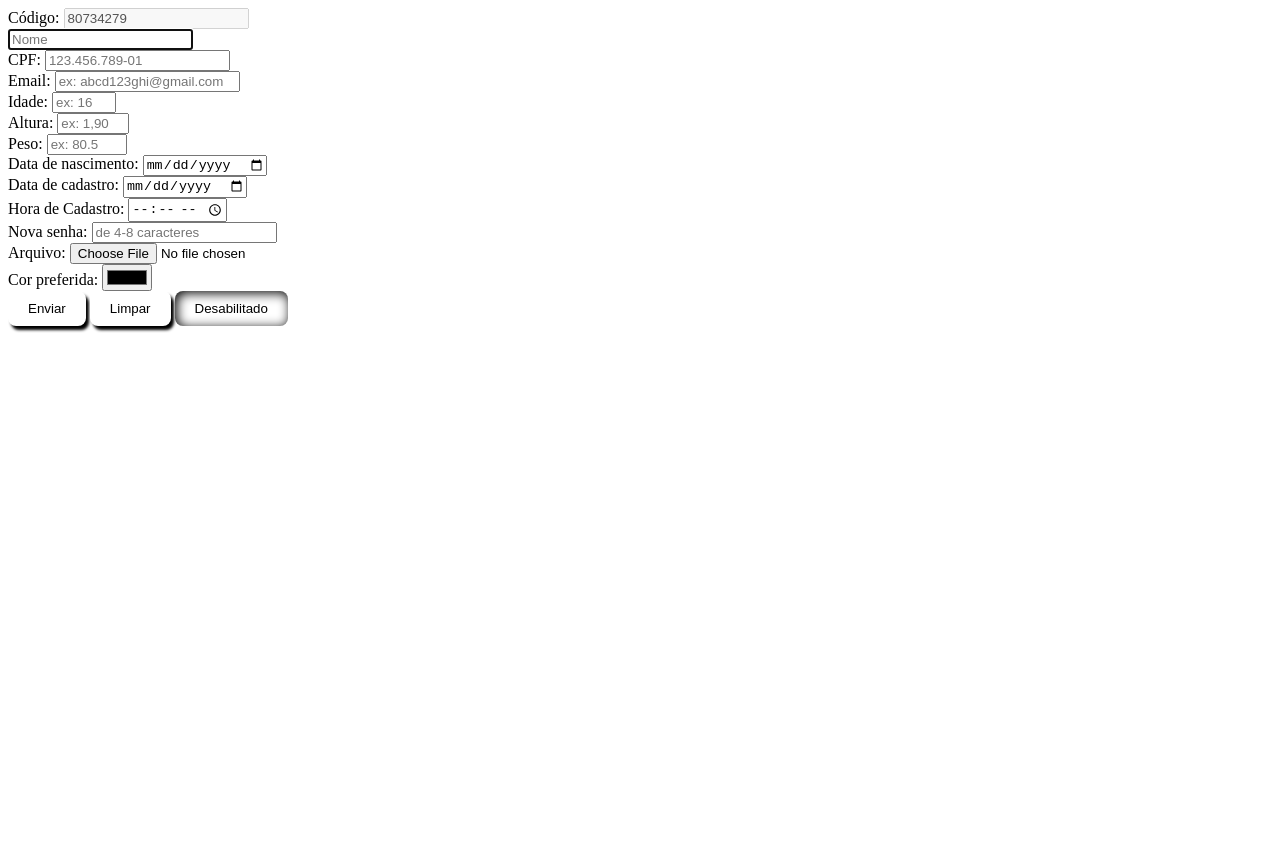
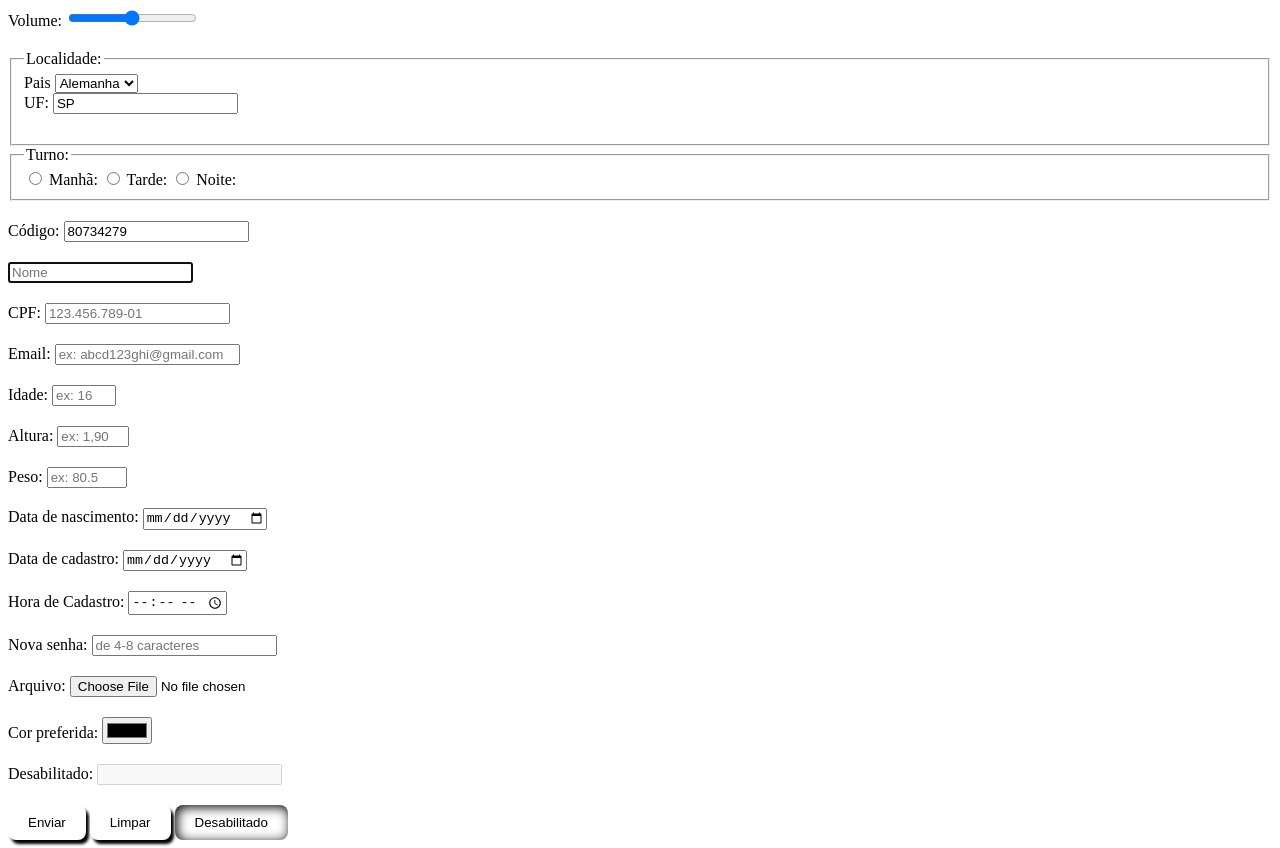
Before and after one commit to miguelsouz/formul-rio-html, a plain HTML site: page index.html in a window 1280 px wide. Before the commit the page ends 800 px from the top, so only its background shows below. Drawn offline with Linux system fonts and the light colour scheme.

Commit message:
feat: abreviacões, continuação de elementos de formulários

```diff
--- a/index.html
+++ b/index.html
@@ -4,14 +4,58 @@
     <meta charset="UTF-8">
     <meta name="viewport" content="width=device-width, initial-scale=1.0">
     <link rel="stylesheet" href="./style.css">
-    <title>Formulário</title>
+    <title>Elementos de Formulários</title>
 </head>
 <body>
     <form action="">
 
         <div class="controle-form">
+            <label for="volume">Volume:</label>
+            <input type="range" id="volume" min="0" max="100" step="1">
+        </div>
+
+        <fieldset>
+            <legend>Localidade:</legend>
+
+            <label for="pais">Pais</label>
+            <select id="pais">
+                <option value="1">Alemanha</option>
+                <option value="2">Argentina</option>
+                <option value="3">Brasil</option>
+                <option value="4">Colombia</option>
+                <option value="5">Cuba</option>
+            </select>
+
+            <div class="controle-form">
+                <label for="selectUF">UF:</label>
+                <input list="uf" value="SP" id="selectUF">
+            </div>
+        </fieldset>
+
+        <div class="controle-form">
+            <fieldset>
+                <legend>Turno:</legend>
+
+                <input type="radio" name="turno" id="manha">
+                <label for="manha">Manhã:</label>
+
+                <input type="radio" name="turno" id="tarde">
+                <label for="tarde">Tarde:</label>
+
+                <input type="radio" name="turno" id="noite">
+                <label for="noite">Noite:</label>
+            </fieldset>
+        </div>
+
+        <datalist id="uf">
+            <option value="AP">Amapá</option>
+            <option value="AM">Amazônia</option>
+            <option value="MN">Minas Gerais</option>
+            <option value="RJ">Rio de Janeiro</option>
+        </datalist>
+        <div class="controle-form">
             <label for="codigo">Código:</label>
-            <input type="number" id="codigo" value="80734279" disabled>
+            <input type="number" id="codigo" value="80734279" >
         </div>
 
         <div class="controle-form">
@@ -74,6 +118,11 @@
             <input type="color" id="corPreferida">
         </div>
 
+        <div class="controle-form">
+            <label for="desabilitado">Desabilitado: </label>
+            <input type="text" id="desabilitado" disabled>
+        </div>
+
         <input type="hidden" id="chaveSecreta" value="bjoweaf80w74ofgv1op2634rtfgqop237rtf2370f72">
 
         <!-- <input type="reset" src="https://img.freepik.com/vetores-premium/botao-sim_592324-8788.jpg" alt="Enviar"> -->
--- a/style.css
+++ b/style.css
@@ -1,3 +1,8 @@
+.controle-form{
+    margin-bottom: 20px;
+}
+
+
 button[type="submit"] {
     background-color: #ffff;
     border: none;
@@ -47,6 +52,7 @@ button[type="reset"]:active {
 }
 
 button[type="disable"] {
+    pointer-events: none;
     background-color: #ffff;
     border: none;
     border-radius: 8px;
```
Also changed, not shown: emmet.html (added, +10 -0 lines).
